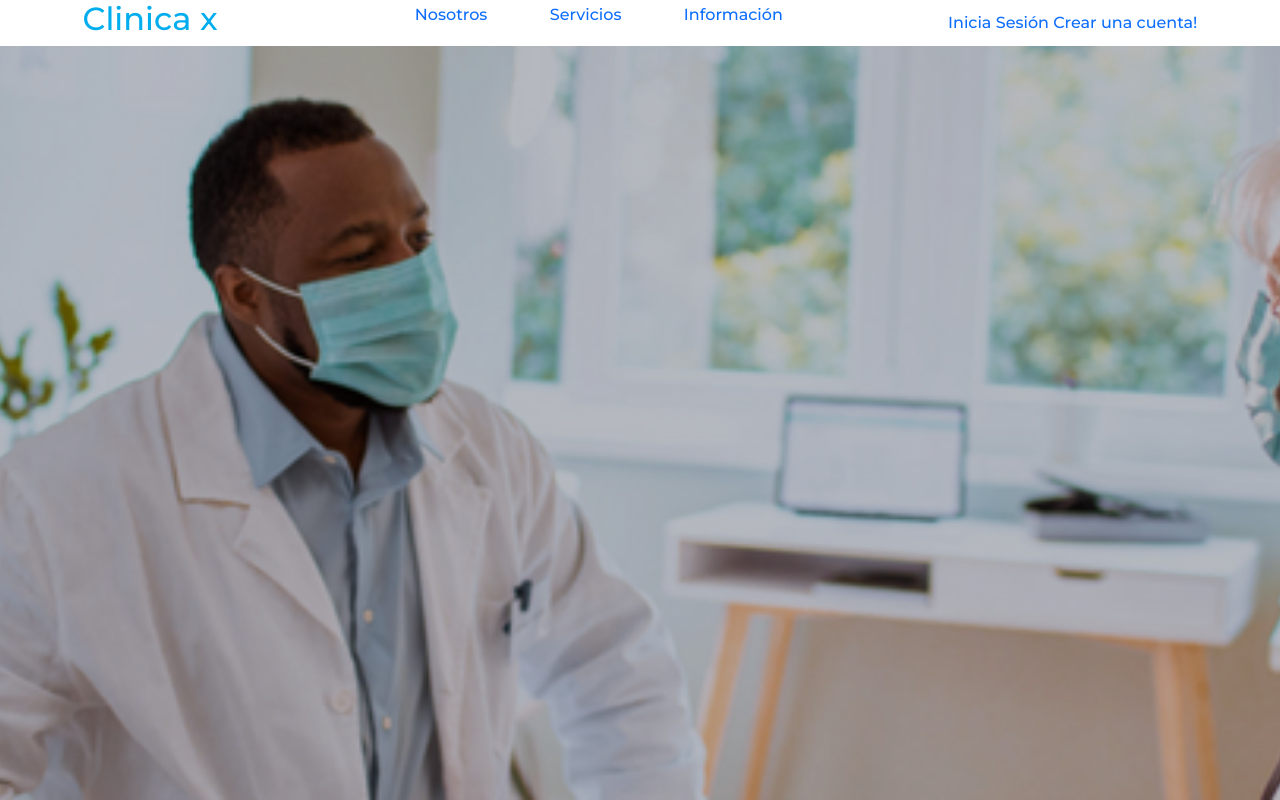
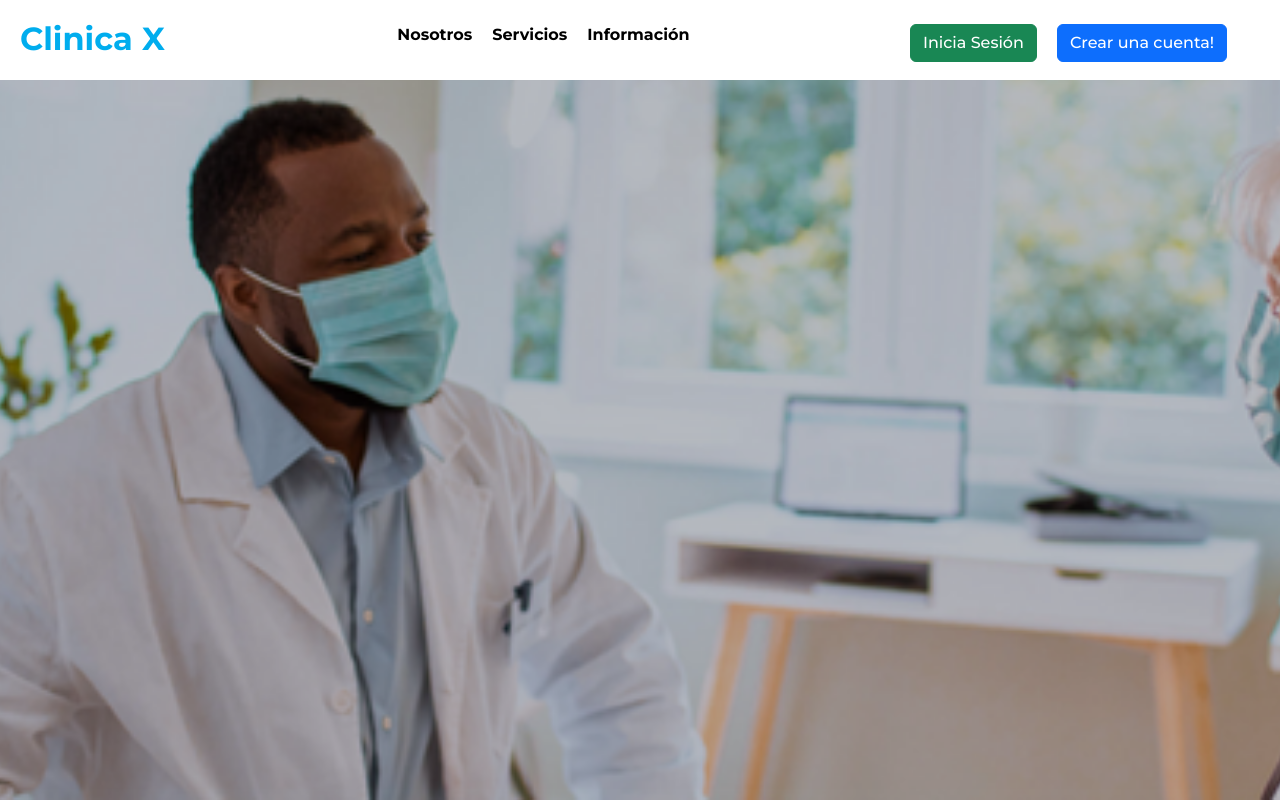
Before and after one commit to ChristianGallegos7/nocturna_pi, a PHP site: page / in a window 1280 px wide. Run offline with PHP 8.4, Linux system fonts and the light colour scheme.

Commit message:
first commit

```diff
--- a/css/index.css
+++ b/css/index.css
@@ -2,42 +2,74 @@
     padding: 0;
     margin: 0;
     box-sizing: border-box;
+    list-style: none;
+    text-decoration: none;
+}
+
+html {
+    scroll-behavior: smooth;
+}
+
+body {
     font-family: 'Montserrat', sans-serif;
 }
 
 .header {
+    background-color: aqua;
     height: 100vh;
-    background-color: red;
+    width: 100%;
 }
 
-.header__content {
-    background-image: url('../images/back.png');
-    background-position: center;
-    background-repeat: no-repeat;
-    background-size: cover;
-    height: 100vh;
+.nav {
+    margin: auto;
+    position: fixed;
+    width: 100%;
+    display: flex;
+    justify-content: space-between;
+    align-items: center;
+    background-color: #ffffff;
+    height: 80px;
+    padding: 20px;
 }
 
-.header__nav {
-    background-color: white;
-    width: 100%;
-    position: fixed;
-    margin: auto;
+.nav__list {
     display: flex;
-    justify-content: space-around;
     align-items: center;
 }
 
-.nav__info {
-    width: 400px;
-    display: flex;
-    justify-content: space-between;
+.nav__list li {
+    margin-right: 20px;
 }
 
-.nav__info a,
-li,
-a {
-    list-style: none;
+.nav__list li a {
     text-decoration: none;
+    font-weight: 700;
+    color: #000000;
+}
+
+.nav__list li a:hover {
+    color: #00adee;
+}
+
+.nav__auth {
+    display: flex;
+    width: 350px;
+}
+
+.nav__auth li {
+    margin-right: 20px;
+}
+
+.nav__auth a {
+    color: #000000;
     font-weight: 500;
+    text-decoration: none;
 }
+
+.header__information {
+    background-image: url('../images/back.png');
+    height: 100vh;
+    background-size: cover;
+    background-position: center;
+    background-repeat: no-repeat;
+}
--- a/index.php
+++ b/index.php
@@ -2,7 +2,7 @@
 <html lang="en">
 
 <head>
-    <title>Citas Médicas | Clinica Mia</title>
+    <title>Citas Médicas | Clinica London</title>
     <!-- Required meta tags -->
     <meta charset="utf-8">
     <meta name="viewport" content="width=device-width, initial-scale=1, shrink-to-fit=no">
@@ -17,10 +17,9 @@
 
 <body class="body">
     <header class="header" id="header">
-        <div class="header__content">
-            <nav class="header__nav">
-                <h2 style="color: #00adee;">Clinica x</h2>
-                <ul class="nav__info">
+        <nav class="nav">
+            <h2 style="color: #00adee;font-weight: 900;">Clinica X</h2>
+            <ul class="nav__list">
                 <li>
                     <a href="#header">Nosotros</a>
                 </li>
@@ -32,13 +31,17 @@
                 </li>
             </ul>
             <div class="nav__auth">
-                    <a href="#">Inicia Sesión</a>
-                    <a href="#">Crear una cuenta!</a>
+                <li>
+                    <a href="#" class="btn btn-success text-white">Inicia Sesión</a>
+
+                </li>
+                <li>
+                    <a href="#" class="btn btn-primary text-white">Crear una cuenta!</a>
+                </li>
             </div>
         </nav>
         <div class="header__information">
             sdad
-            </div>
         </div>
     </header>
     <main id="main" class="main">
```
Lines whose indentation alone changed are shown as unchanged.
